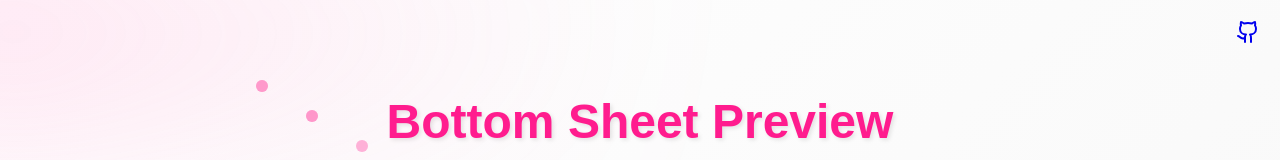
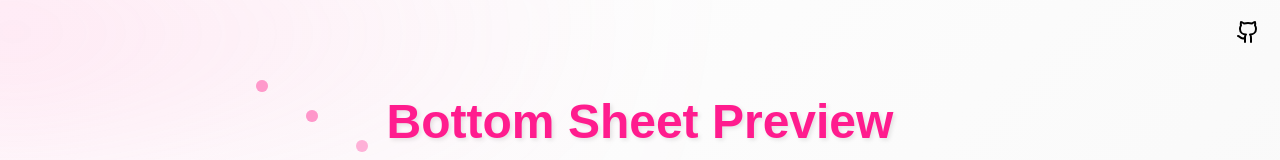
Before and after one commit to AuxiDev/svelte-bottom-sheet, a SvelteKit app: page / in a window 1280 px wide. Shown: the top 160 px of the page. Built offline with nearby package versions, Linux system fonts and the light colour scheme.

Commit message:
Removed @sveltejs/adapter-node from normal dependencies

```diff
--- a/package.json
+++ b/package.json
@@ -1,6 +1,6 @@
 {
 	"name": "svelte-bottom-sheet",
-	"version": "1.1.2",
+	"version": "1.1.3",
 	"license": "MIT",
 	"repository": "https://github.com/AuxiDev/svelte-bottom-sheet",
 	"homepage": "https://bottomsheet.auxi.studio/",
@@ -46,9 +46,7 @@
 		"svelte": "^5.0.0",
 		"svelte-check": "^4.0.0",
 		"typescript": "^5.0.0",
-		"vite": "^5.4.11"
-	},
-	"dependencies": {
+		"vite": "^5.4.11",
 		"@sveltejs/adapter-node": "^5.2.12"
 	}
 }
--- a/src/routes/+page.svelte
+++ b/src/routes/+page.svelte
@@ -190,6 +190,9 @@
 </main>
 
 <style>
+	.social-container a {
+		color: black;
+	}
 	.social-container {
 		width: 100%;
 		display: flex;
```
Also changed, not shown: 1 other file (tests, documents, lock files or other folders).
